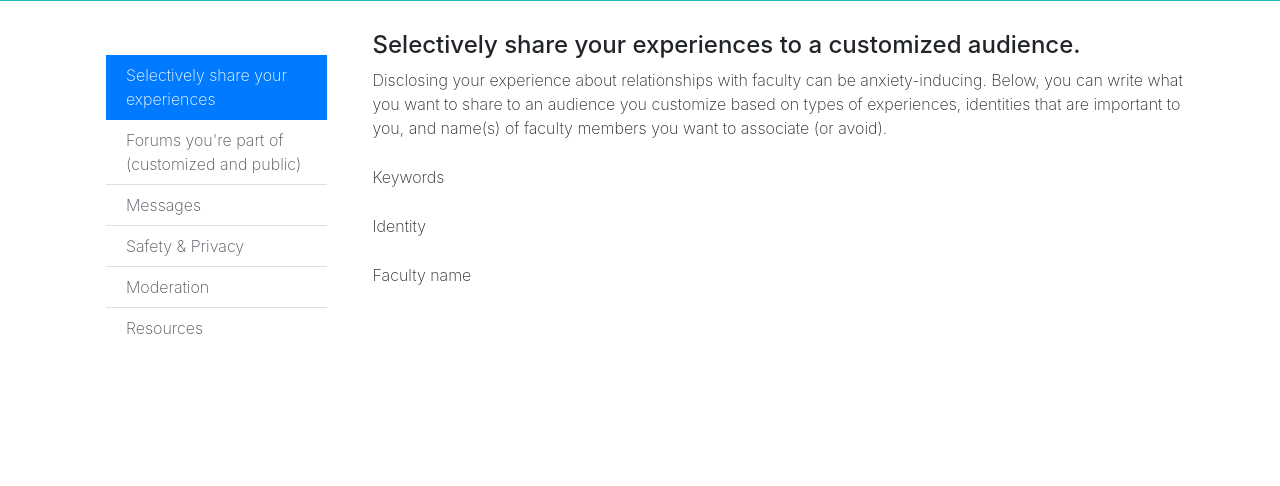
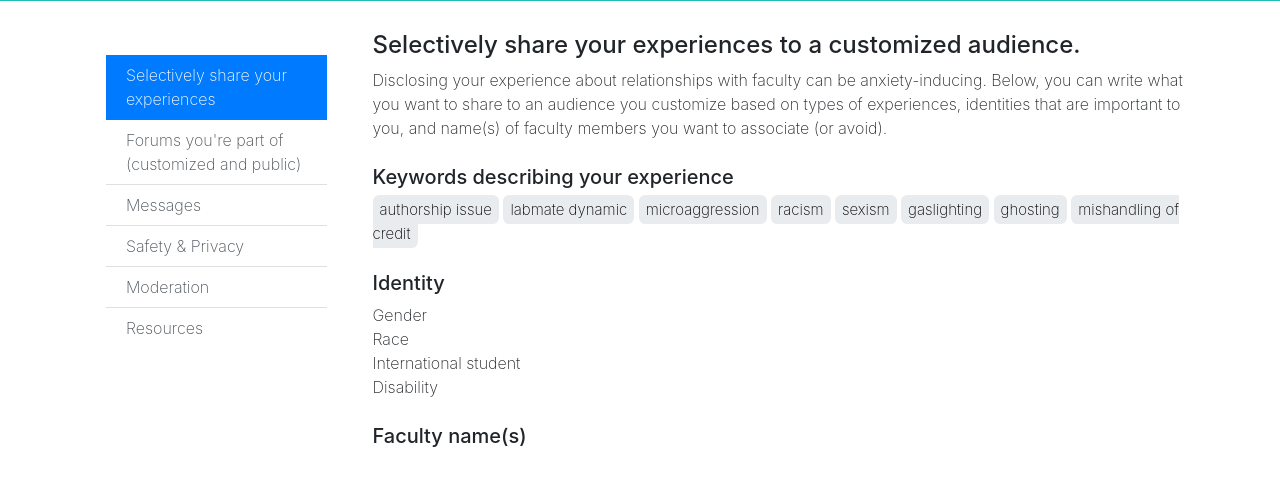
Before and after one commit to trusttri/moa, a Django app: page /main/ in a window 1280 px wide. Shown: the part 254-740 px from the top of the page. Run offline with Django 4.2, Linux system fonts and the light colour scheme; some libraries are stand-ins or nearby versions.

Commit message:
example keywords for now

```diff
--- a/moa/core/static/core/style.css
+++ b/moa/core/static/core/style.css
@@ -106,6 +106,26 @@ b {
 .audience-customize {
 	margin-top: 25px;
 	margin-bottom: 25px;
+}
+
+.advising-experience {
+	font-size: 15px;
+	background-color: #e9ecef;
+	color: black;
+	cursor: pointer;
+    border-style: none;
+    border-radius: 0.4rem;
+    padding: 5px 7px 5px 7px;
+}
+
+.advising-experience:hover {
+	font-size: 15px;
+	background-color: #ddd;
+	color: black;
+	cursor: pointer;
+    border-style: none;
+    border-radius: 0.4rem;
+    padding: 5px 7px 5px 7px;
 }
 
 .principle {
--- a/moa/core/templates/core/main.html
+++ b/moa/core/templates/core/main.html
@@ -57,13 +57,38 @@
                 <h4> Selectively share your experiences to a customized audience.</h4>
                  Disclosing your experience about relationships with faculty can be anxiety-inducing. Below, you can write what you want to share to an audience you customize based on types of experiences, identities that are important to you, and name(s) of faculty members you want to associate (or avoid).
                 <div class="audience-customize">
-                    Keywords
+                    <h5>Keywords describing your experience</h5>
+                    <div>
+                        <span class="advising-experience">authorship issue</span>
+                        <span class="advising-experience">labmate dynamic</span>
+                        <span class="advising-experience">microaggression</span>
+                        <span class="advising-experience">racism</span>
+                        <span class="advising-experience">sexism</span>
+                        <span class="advising-experience">gaslighting</span>
+                        <span class="advising-experience">ghosting</span>
+                        <span class="advising-experience">mishandling of credit</span>
+
+
+
+                    </div>
                 </div>
                 <div class="audience-customize">
-                    Identity
+                    <h5>Identity</h5>
+                    <div>
+                        Gender
+                    </div>
+                    <div>
+                        Race
+                    </div>
+                    <div>
+                        International student
+                    </div>
+                    <div>
+                        Disability
+                    </div>
                 </div>
                 <div class="audience-customize">
-                    Faculty name
+                    <h5>Faculty name(s)</h5>
                 </div>
             </div>
         </div>
```
